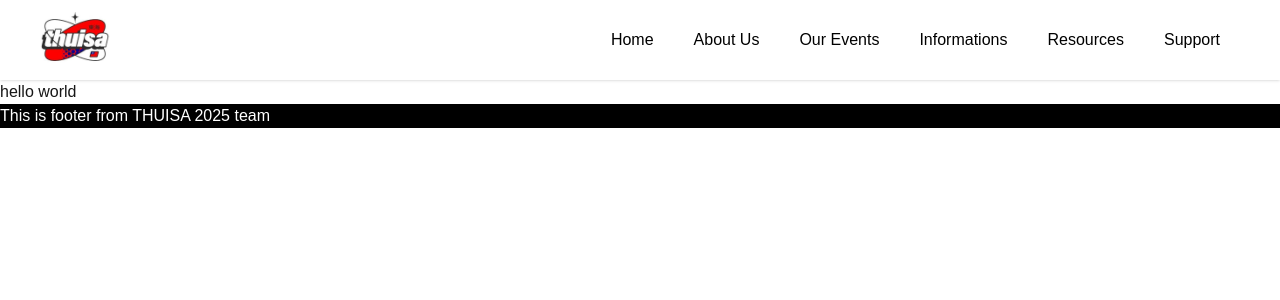
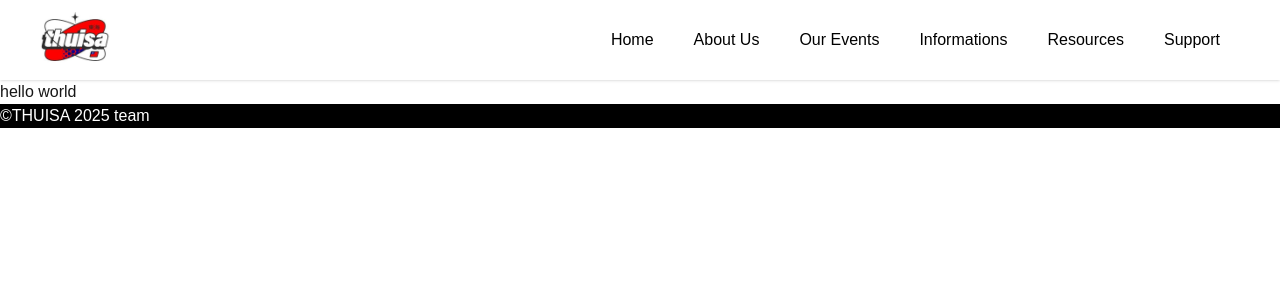
Before and after one commit to David930426/thuisa, a Next.js app: page / in a window 1280 px wide. Shown: the top 300 px of the page. Built offline with nearby package versions, Linux system fonts and the light colour scheme.

Commit message:
minor fix

```diff
--- a/app/layout.tsx
+++ b/app/layout.tsx
@@ -64,7 +64,7 @@ export default function RootLayout({
           {children}
         </body>
       </html>
-      <footer>This is footer from THUISA 2025 team</footer>
+      <footer>&copy;THUISA 2025 team</footer>
     </>
   );
 }
```
